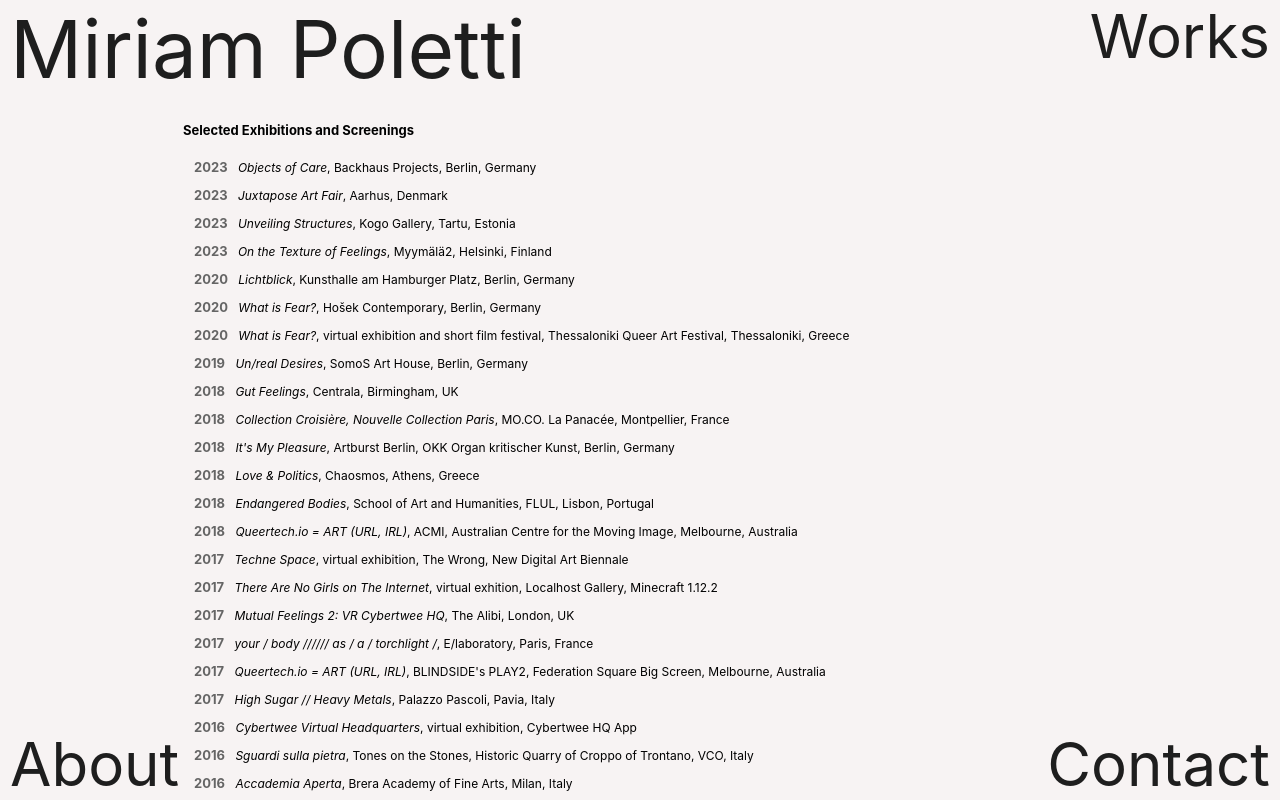
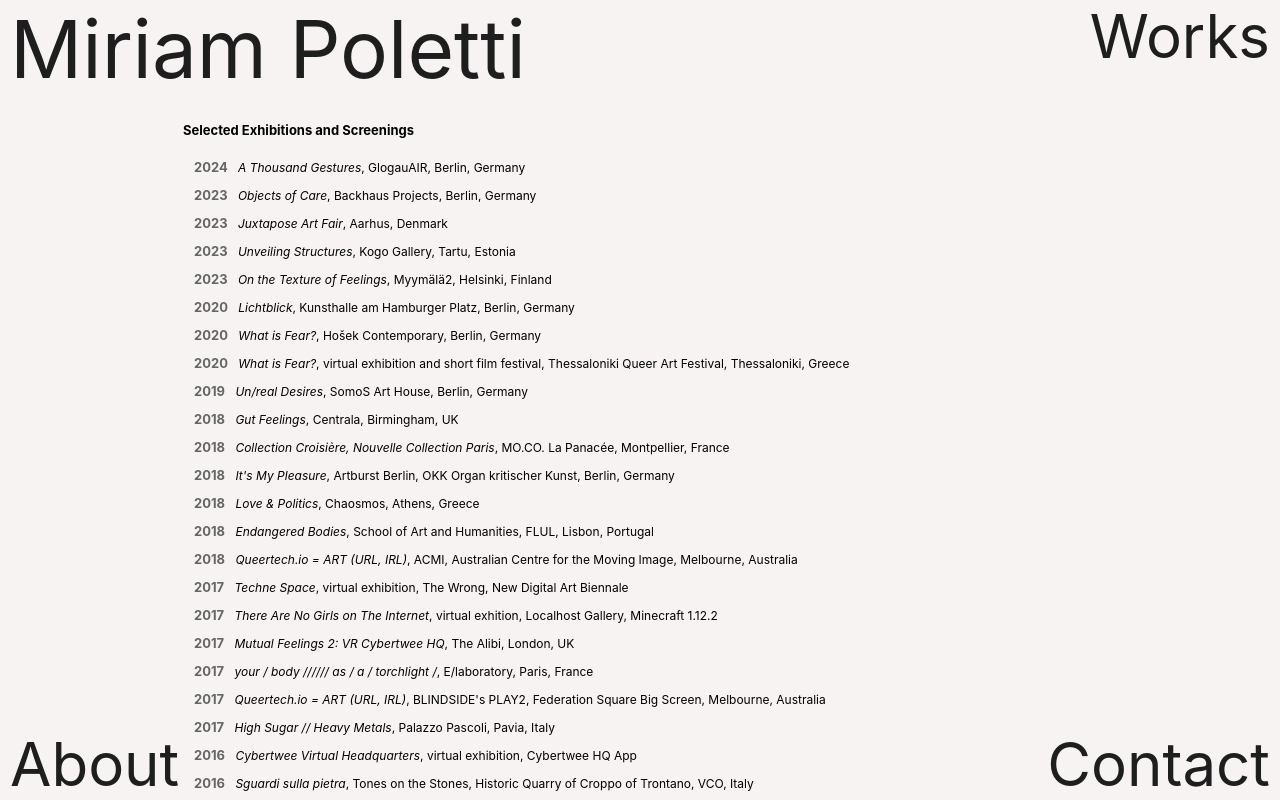
Before and after one commit to miriam-plt/portfolio, a React (Create React App) app: page /about in a window 1280 px wide. Both pictures are taken after a click on the picture 571 px from the left and 562 px from the top of the page. Shown: the top 800 px of the page. Built offline with nearby package versions, Linux system fonts and the light colour scheme; the HTML template or start-up script is replaced by a standard one; a web font is replaced by a local one.

Commit message:
changes in about page

```diff
--- a/src/Pages/About/index.js
+++ b/src/Pages/About/index.js
@@ -65,6 +65,7 @@ const About = () => {
 
             {exhibitionsShown && <div className='cv-section exhibitions'>
                 <h5 className='cv-category-title'>Selected Exhibitions and Screenings</h5>
+                    <p><b>2024</b> <i>A Thousand Gestures</i>, GlogauAIR, Berlin, Germany</p>
                     <p><b>2023</b> <i>Objects of Care</i>, Backhaus Projects, Berlin, Germany</p>
                     <p><b>2023</b> <i>Juxtapose Art Fair</i>, Aarhus, Denmark </p>
                     <p><b>2023</b> <i>Unveiling Structures</i>, Kogo Gallery, Tartu, Estonia </p>
```
